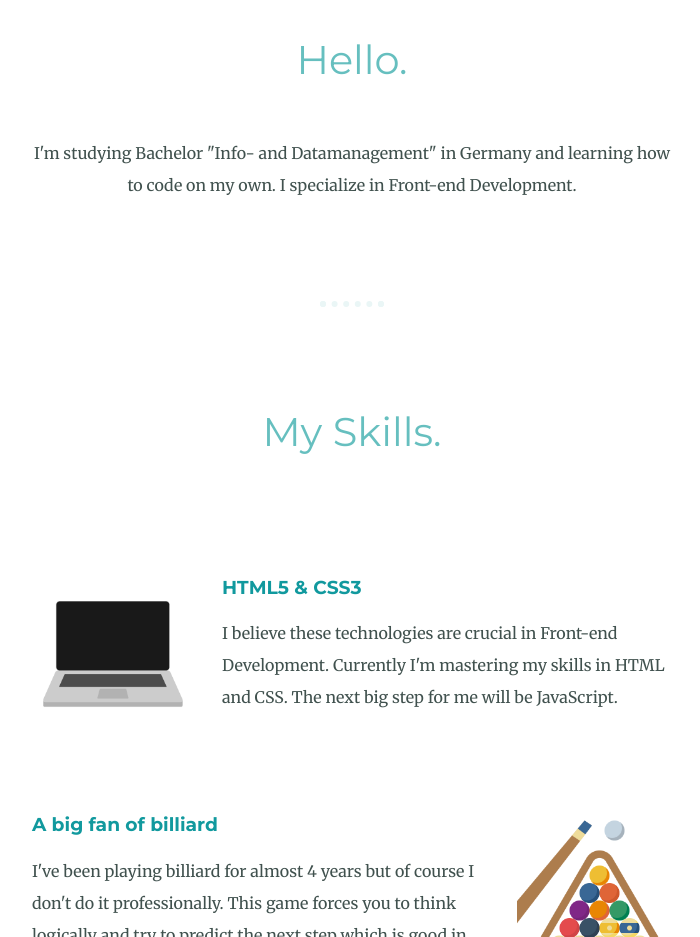
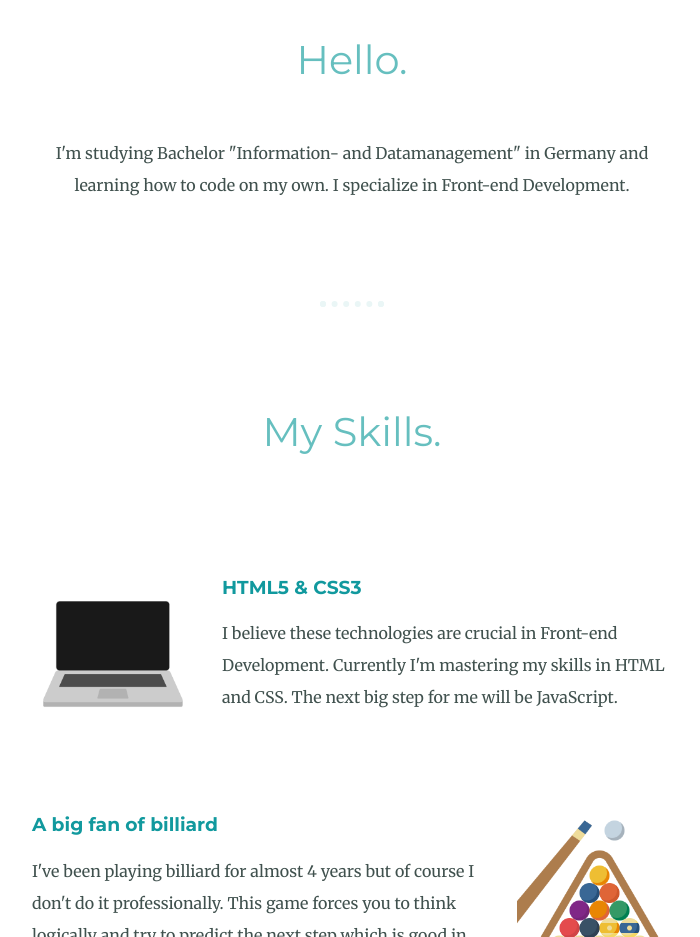
Before and after one commit to trsblk/personal-site, a plain HTML site: page index.html in a window 1280 px wide. Shown: the part 1041-1978 px from the top of the page, without its empty margins (288-988 px from the left). Drawn offline with Linux system fonts and the light colour scheme.

Commit message:
Add files via upload

```diff
--- a/index.html
+++ b/index.html
@@ -36,7 +36,7 @@
         />
         <h2>Hello.</h2>
         <p>
-          I'm studying Bachelor "Info- and Datamanagement" in Germany and
+          I'm studying Bachelor "Information- and Datamanagement" in Germany and
           learning how to code on my own. I specialize in Front-end Development.
         </p>
       </div>
```
